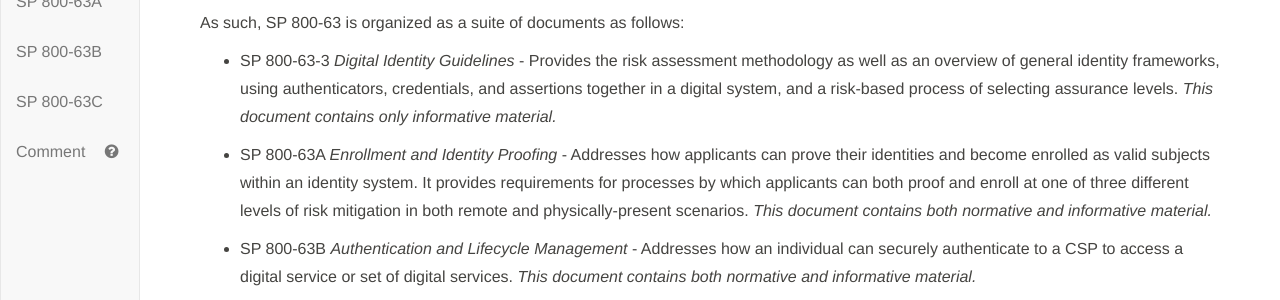
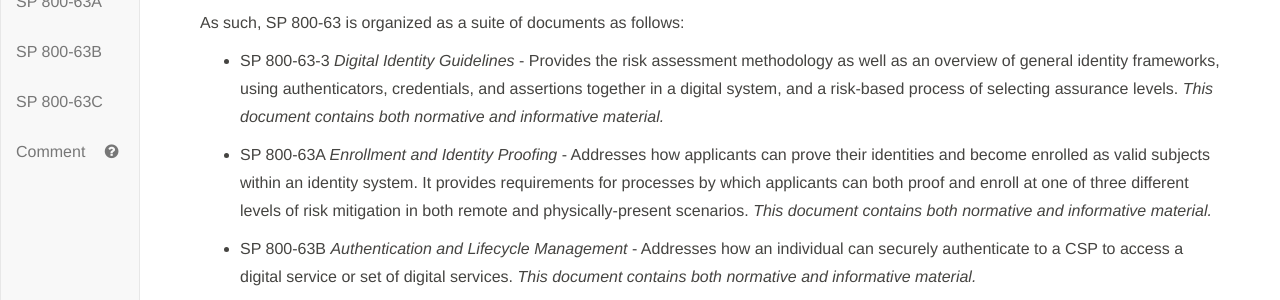
Before and after one commit to usnistgov/800-63-3, a Jekyll site: the page built from sp800-63-3/sec1_2_introduction.md, in a window 1280 px wide and 900 px high, scrolled down 1091 px. Shown: the part 180-480 px from the top of the window. Built offline with Jekyll 4.4.1, drawn with Linux system fonts in a browser that asks for light colours; our own code applies the rules of GitHub Pages for plain Markdown files.

Commit message:
update volume descriptions
show -3 having both normative and informative statements.

```diff
--- a/sp800-63-3/sec1_2_introduction.md
+++ b/sp800-63-3/sec1_2_introduction.md
@@ -33,7 +33,7 @@ The components of identity assurance detailed in these guidelines are as follows
 
 As such, SP 800-63 is organized as a suite of documents as follows:
 
-- SP 800-63-3 *Digital Identity Guidelines* - Provides the risk assessment methodology as well as an overview of general identity frameworks, using authenticators, credentials, and assertions together in a digital system, and a risk-based process of selecting assurance levels. _This document contains only informative material._
+- SP 800-63-3 *Digital Identity Guidelines* - Provides the risk assessment methodology as well as an overview of general identity frameworks, using authenticators, credentials, and assertions together in a digital system, and a risk-based process of selecting assurance levels. _This document contains both normative and informative material._
 
 - SP 800-63A *Enrollment and Identity Proofing* - Addresses how applicants can prove their identities and become enrolled as valid subjects within an identity system. It provides requirements for processes by which applicants can both proof and enroll at one of three different levels of risk mitigation in both remote and physically-present scenarios. _This document contains both normative and informative material._
 
```
